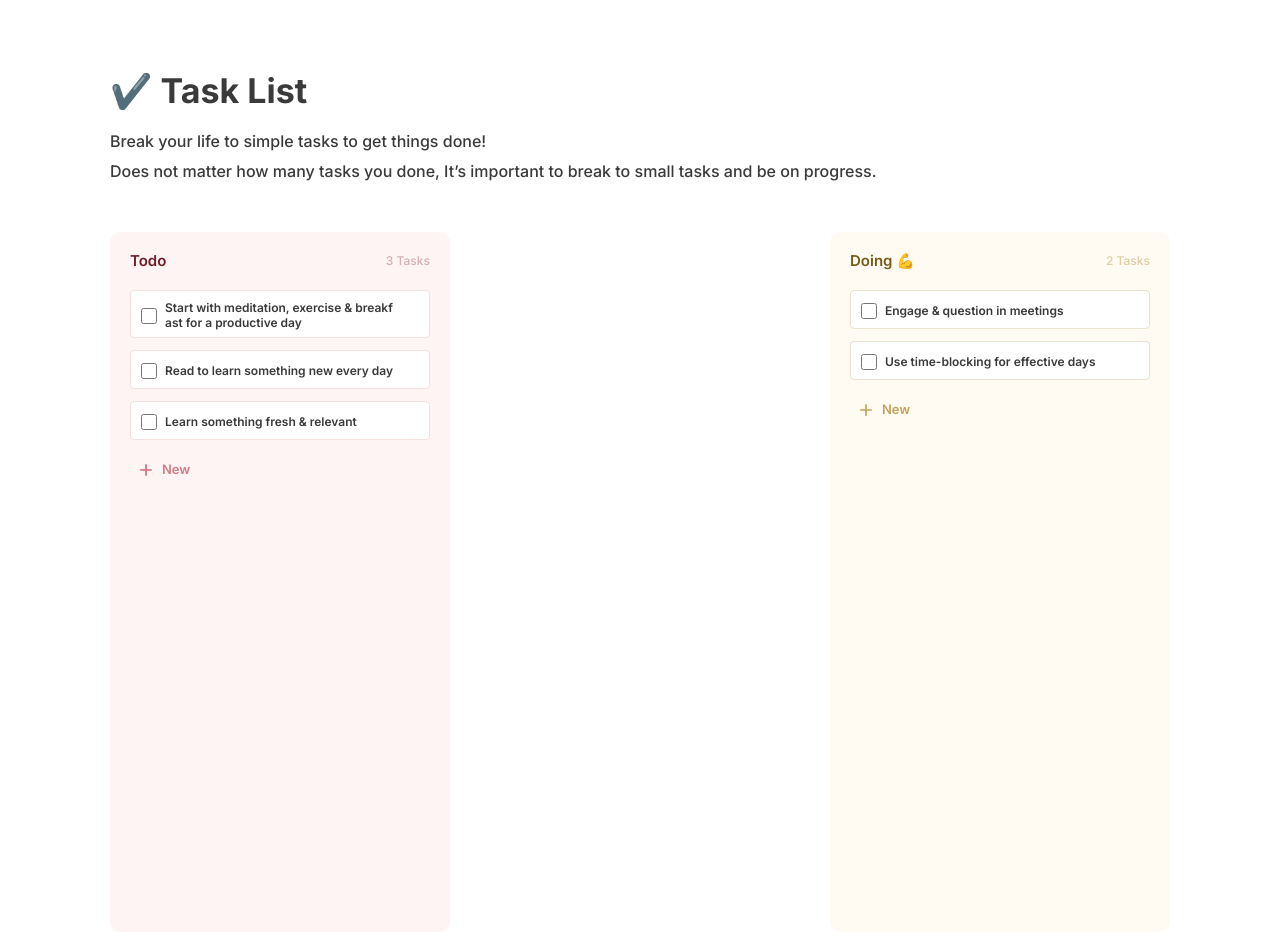
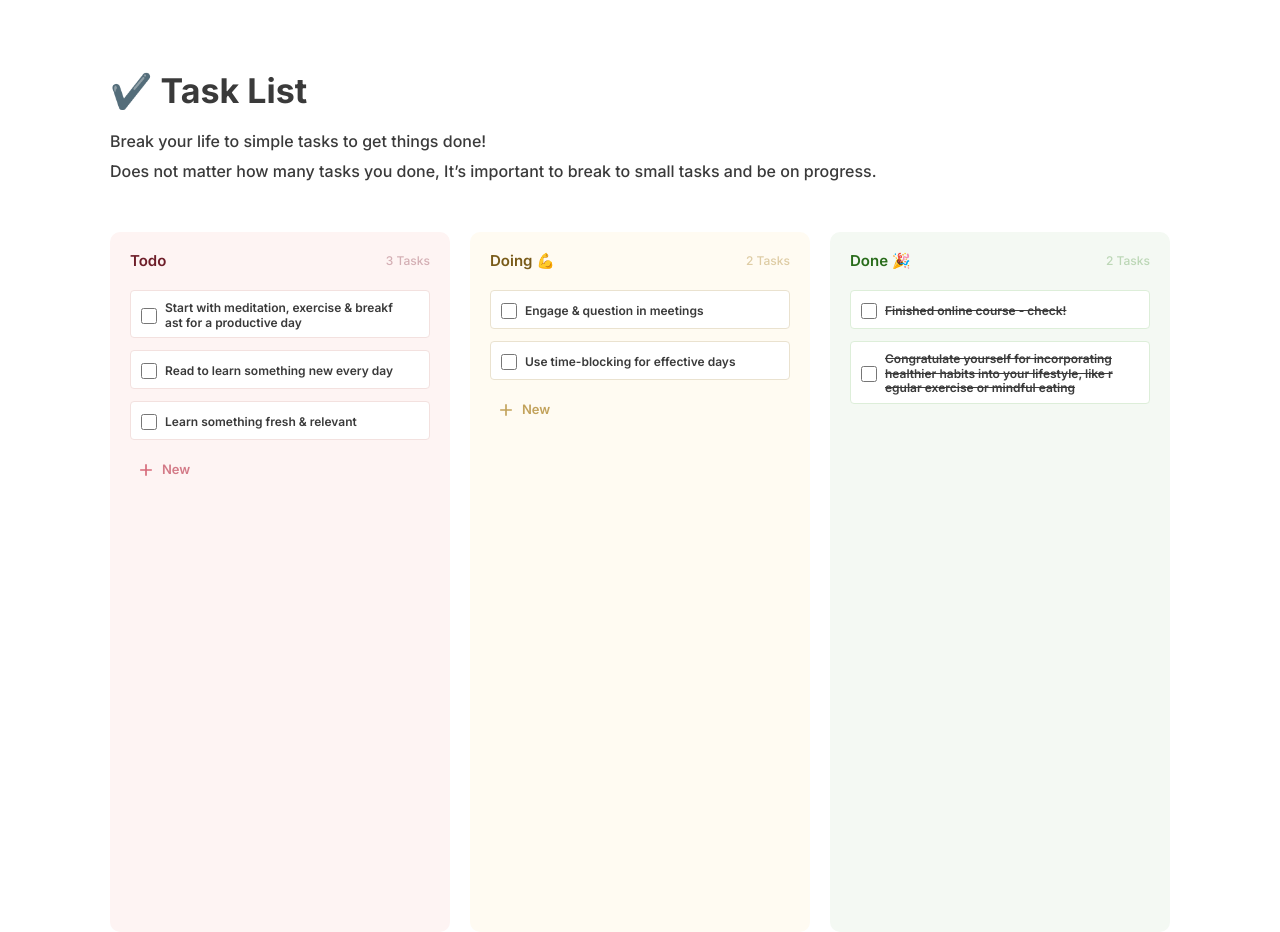
Before and after one commit to Malekiamirr/TaskList, a React (Vite) app: page / in a window 1280 px wide. Built offline with nearby package versions, Linux system fonts and the light colour scheme.

Commit message:
Complete DoneBoard component

```diff
--- a/src/App.jsx
+++ b/src/App.jsx
@@ -1,4 +1,4 @@
-import { TodoBoard, Header, DoingBoard } from './components';
+import { TodoBoard, Header, DoingBoard, DoneBoard } from './components';
 
 function App() {
   const data = {
@@ -43,6 +43,7 @@ function App() {
       <div className="flex justify-between mt-[46px]">
         <TodoBoard data={data.todo} />
         <DoingBoard data={data.doing} />
+        <DoneBoard data={data.done} />
       </div>
     </div>
   );
--- a/src/components/DoneBoard/index.jsx
+++ b/src/components/DoneBoard/index.jsx
@@ -1,5 +1,41 @@
-function DoneBoard() {
-  return <div>DoneBoard</div>;
+import { useState } from 'react';
+import { BoardTitle, Task } from '../index';
+
+// eslint-disable-next-line react/prop-types
+function DoneBoard({ data }) {
+  const [tasks, setTasks] = useState(data);
+
+  const handleRemoveTask = (id) => {
+    const filteredTasks = tasks.filter((task) => task.id !== id);
+    setTasks(filteredTasks);
+  };
+
+  return (
+    <div className="w-[340px] h-[700px] rounded-[10px] p-5 pb-[30px] bg-[#F4F9F3] overflow-y-auto overflow-x-hidden">
+      {/* Title */}
+      <BoardTitle
+        title={'Done 🎉'}
+        titleColor={'text-[#286C1A]'}
+        taskColor={'text-[#BCD7B6]'}
+        taskCount={tasks.length}
+      />
+
+      {/* Tasks List */}
+      <div className="flex flex-col mt-5 gap-3">
+        {tasks.map((task) => (
+          <Task
+            key={task.id}
+            text={task.task}
+            borderColor={'#DDEED9'}
+            closeButtonColor={'#BCD7B6'}
+            id={task.id}
+            removeTask={handleRemoveTask}
+            complete
+          />
+        ))}
+      </div>
+    </div>
+  );
 }
 
 export default DoneBoard;
--- a/src/components/Task/index.jsx
+++ b/src/components/Task/index.jsx
@@ -1,7 +1,14 @@
 import { IoClose } from 'react-icons/io5';
 
 // eslint-disable-next-line react/prop-types
-function Task({ borderColor, closeButtonColor, text, id, removeTask }) {
+function Task({
+  borderColor,
+  closeButtonColor,
+  text,
+  id,
+  removeTask,
+  complete,
+}) {
   return (
     <div
       style={{ border: `1px solid ${borderColor}` }}
@@ -14,7 +21,11 @@ function Task({ borderColor, closeButtonColor, text, id, removeTask }) {
         />
       </div>
 
-      <p className="text-xs font-semibold leading-[14.52px] w-full break-all">
+      <p
+        className={`text-xs font-semibold leading-[14.52px] w-full break-all ${
+          complete && 'line-through'
+        }`}
+      >
         {text}
       </p>
 
```
